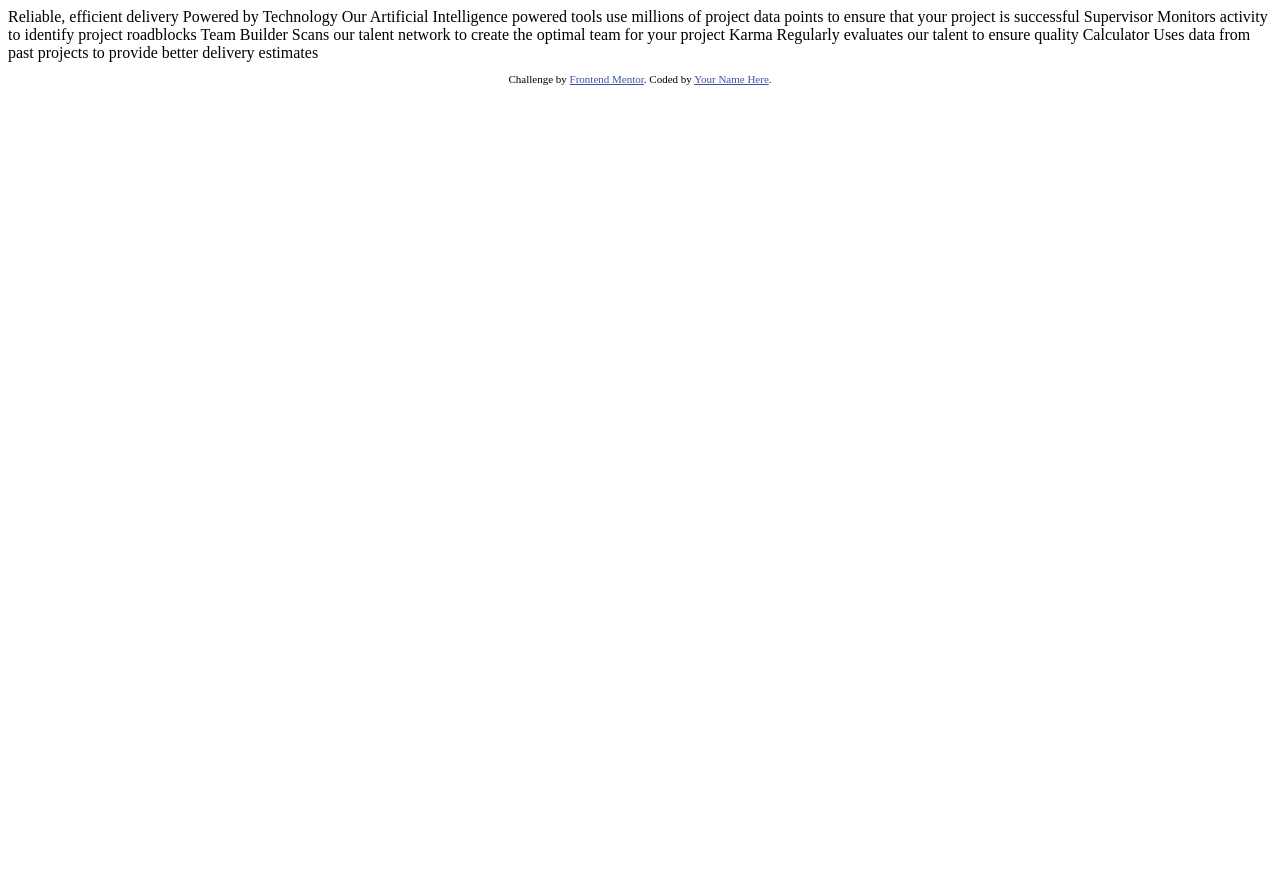
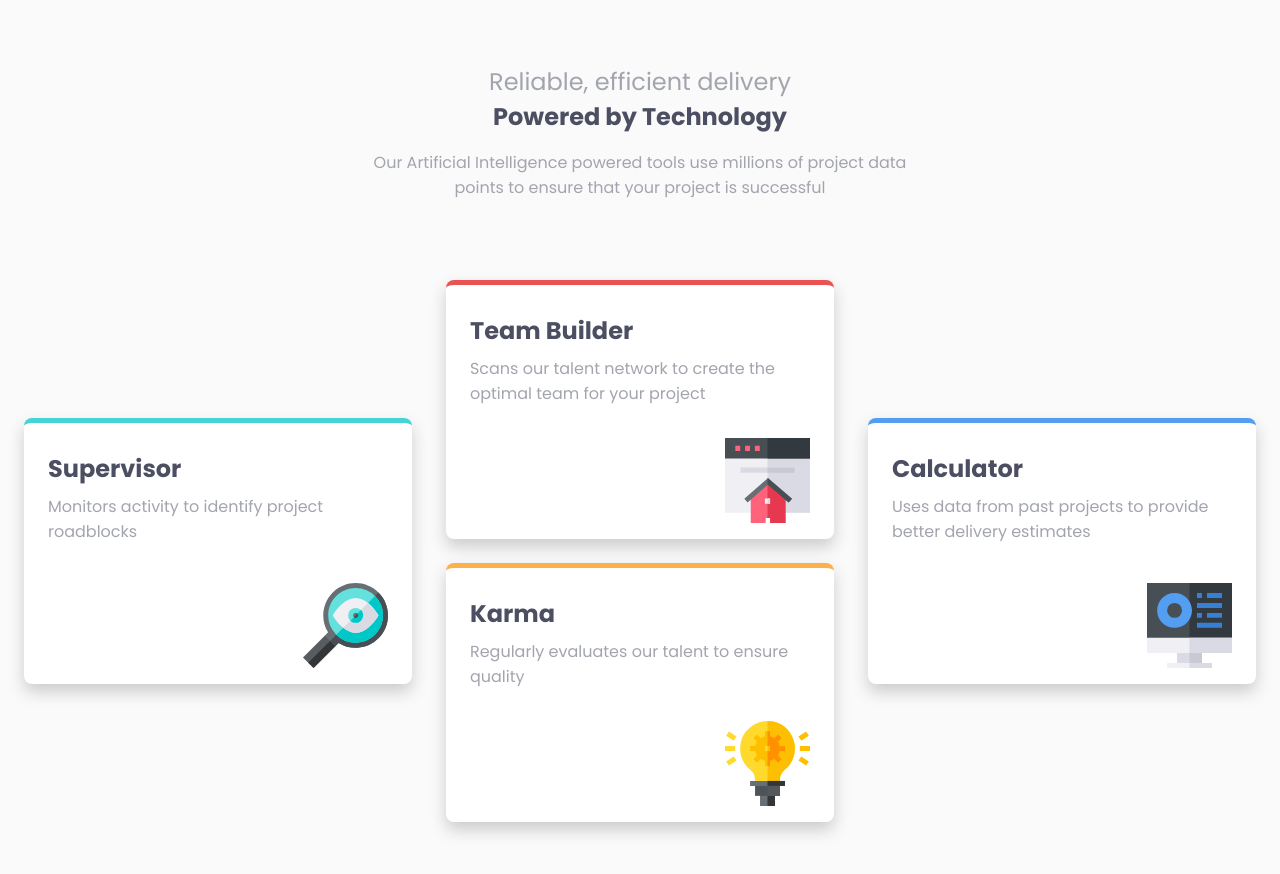
Before and after one commit to hazhir00/Four-Card-Feature-Section, a plain HTML site: page index.html in a window 1280 px wide. Before the commit the page ends 800 px from the top, so only its background shows below. Drawn offline with Linux system fonts and the light colour scheme.

Commit message:
Project Done

```diff
--- a/index.html
+++ b/index.html
@@ -1,45 +1,84 @@
 <!DOCTYPE html>
 <html lang="en">
   <head>
-  <meta charset="UTF-8">
-  <meta name="viewport" content="width=device-width, initial-scale=1.0"> <!-- displays site properly based on user's device -->
+    <meta charset="UTF-8" />
+    <meta name="viewport" content="width=device-width, initial-scale=1.0" />
+    <!-- displays site properly based on user's device -->
 
-  <link rel="icon" type="image/png" sizes="32x32" href="./images/favicon-32x32.png">
+    <link
+      rel="icon"
+      type="image/png"
+      sizes="32x32"
+      href="./images/favicon-32x32.png"
+    />
+    <link rel="stylesheet" href="style.css" />
 
     <title>Frontend Mentor | Four card feature section</title>
-
-  <!-- Feel free to remove these styles or customise in your own stylesheet 👍 -->
-  <style>
-    .attribution { font-size: 11px; text-align: center; }
-    .attribution a { color: hsl(228, 45%, 44%); }
-  </style>
   </head>
   <body>
+    <!-- Main -->
+    <main>
+      <!-- Header -->
+      <header>
+        <h1>
+          Reliable, efficient delivery<br />
+          <strong>Powered by Technology</strong>
+        </h1>
+        <p>
+          Our Artificial Intelligence powered tools use millions of project
+          data<br />
+          points to ensure that your project is successful
+        </p>
+      </header>
+      <!-- Articles -->
+      <div class="main-div">
+        <div class="first-column">
+          <article class="cyan-border">
+            <h2>Supervisor</h2>
+            <p>Monitors activity to identify project roadblocks</p>
+            <img
+              src="/Four-Card-Feature-Section/images/icon-supervisor.svg"
+              alt="Supervisor"
+            />
+          </article>
+        </div>
 
-  Reliable, efficient delivery
-  Powered by Technology
+        <div class="second-column">
+          <article class="red-border">
+            <h2>Team Builder</h2>
+            <p>
+              Scans our talent network to create the optimal team for your
+              project
+            </p>
+            <img
+              src="/Four-Card-Feature-Section/images/icon-team-builder.svg"
+              alt="Team Builder"
+            />
+          </article>
 
-  Our Artificial Intelligence powered tools use millions of project data points
-  to ensure that your project is successful
+          <article class="orange-border">
+            <h2>Karma</h2>
+            <p>Regularly evaluates our talent to ensure quality</p>
+            <img
+              src="/Four-Card-Feature-Section/images/icon-karma.svg"
+              alt="Karma"
+            />
+          </article>
+        </div>
 
-  Supervisor
-  Monitors activity to identify project roadblocks
-
-  Team Builder
-  Scans our talent network to create the optimal team for your project
-
-  Karma
-  Regularly evaluates our talent to ensure quality
-
-  Calculator
+        <div class="third-column">
+          <article class="blue-border">
+            <h2>Calculator</h2>
+            <p>
               Uses data from past projects to provide better delivery estimates
-
-
-  <footer>
-    <p class="attribution">
-      Challenge by <a href="https://www.frontendmentor.io?ref=challenge" target="_blank">Frontend Mentor</a>.
-      Coded by <a href="#">Your Name Here</a>.
             </p>
-  </footer>
+            <img
+              src="/Four-Card-Feature-Section/images/icon-calculator.svg"
+              alt="Calculator"
+            />
+          </article>
+        </div>
+      </div>
+    </main>
   </body>
 </html>
--- /dev/null
+++ b/style.css
@@ -0,0 +1,140 @@
+/* Imports */
+@import url("https://fonts.googleapis.com/css2?family=Poppins:ital,wght@0,100;0,200;0,300;0,400;0,500;0,600;0,700;0,800;0,900;1,100;1,200;1,300;1,400;1,500;1,600;1,700;1,800;1,900&display=swap");
+
+/* Reset */
+
+*,
+*::after,
+*::before {
+  margin: 0;
+  padding: 0;
+  box-sizing: border-box;
+}
+
+/* Variable */
+
+:root {
+  /* Colors */
+  --Red: hsl(0, 78%, 62%);
+  --Cyan: hsl(180, 62%, 55%);
+  --Orange: hsl(34, 97%, 64%);
+  --Blue: hsl(212, 86%, 64%);
+  --White: hsl(0, 0%, 100%);
+  --Very-Dark-Blue: hsl(234, 12%, 34%);
+  --Grayish-Blue: hsl(229, 6%, 66%);
+  --Very-Light-Gray: hsl(0, 0%, 98%);
+
+  /* Fonts */
+  --Font: poppins;
+  --Thin: 200;
+  --Regular: 400;
+  --Bold: 600;
+}
+
+/* Body */
+
+body {
+  font-family: poppins, sans-serif;
+  background-color: var(--Very-Light-Gray);
+  color: var(--Grayish-Blue);
+}
+
+/* Main */
+
+main {
+  padding: 4em 1.5em;
+}
+
+/* Header */
+
+h1 {
+  font-weight: var(--Regular);
+  font-size: 1.5rem;
+  text-align: center;
+}
+
+h1 strong {
+  color: var(--Very-Dark-Blue);
+}
+
+header p {
+  text-align: center;
+  margin: 1em 0 5em;
+}
+
+/* Articles */
+
+h2 {
+  color: var(--Very-Dark-Blue);
+  margin-top: 0.5em;
+}
+
+article {
+  background-color: var(--White);
+  padding: 1em 1.5em;
+  margin-bottom: 1.5em;
+  border-radius: 0.5em;
+  box-shadow: 0 0.5em 1em hsl(0, 0%, 80%);
+  display: flex;
+  flex-direction: column;
+  justify-content: flex-start;
+}
+
+article p {
+  margin-top: 0.5em;
+  margin-bottom: 2em;
+}
+
+article img {
+  width: 25%;
+  align-self: flex-end;
+}
+
+/* Borders */
+
+.cyan-border {
+  border-top: 5px solid var(--Cyan);
+}
+
+.red-border {
+  border-top: 5px solid var(--Red);
+}
+
+.orange-border {
+  border-top: 5px solid var(--Orange);
+}
+
+.blue-border {
+  border-top: 5px solid var(--Blue);
+}
+
+@media (min-width: 660px) {
+  .main-div {
+    display: flex;
+    flex-direction: row;
+    justify-content: space-between;
+  }
+
+  .main-div div {
+    width: 31.5%;
+  }
+
+  article {
+    height: 47%;
+  }
+
+  article p {
+    height: 25%;
+  }
+
+  .first-column,
+  .third-column {
+    display: flex;
+    align-items: center;
+  }
+
+  .second-column {
+    display: flex;
+    flex-direction: column;
+  }
+}
```
Also changed, not shown: Desctop-Shot.PNG (added), Mobile-Shot.PNG (added), 1 other file. Lines whose indentation alone changed are shown as unchanged.
